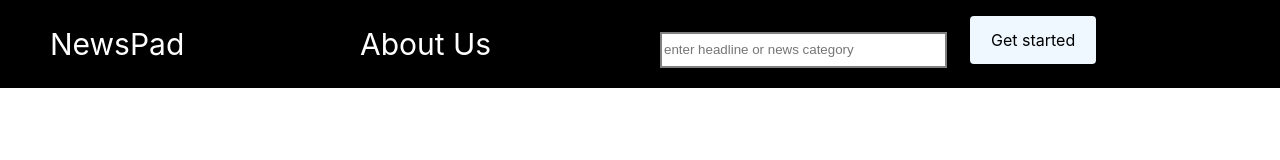
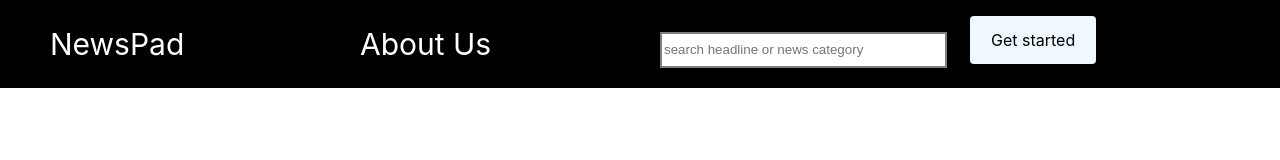
Before and after one commit to Collins33/NewsPad_client_v2, a React (Create React App) app: page / in a window 1280 px wide. Shown: the top 160 px of the page. Built offline with nearby package versions, Linux system fonts and the light colour scheme; no server answers.

Commit message:
Fix the search field text

```diff
--- a/src/components/search/Search.js
+++ b/src/components/search/Search.js
@@ -26,7 +26,7 @@ class Search extends Component {
           <div className="search__generic__field">
             <form onSubmit={this.handleSubmit}>
               <input
-                placeholder="enter headline or news category"
+                placeholder="search headline or news category"
                 value={searchQuery}
                 onChange={this.handleChange}
                 className="search__form"
```
